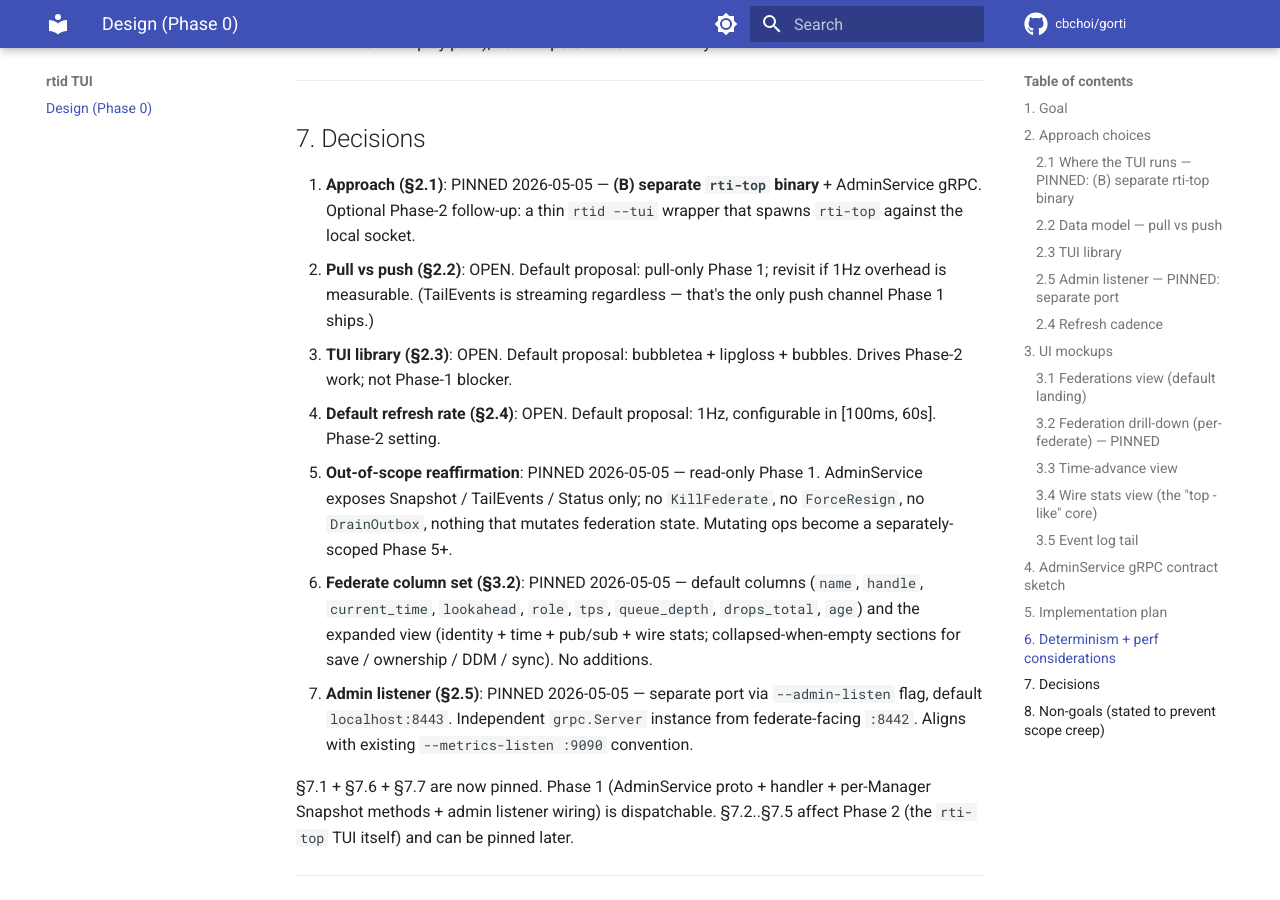
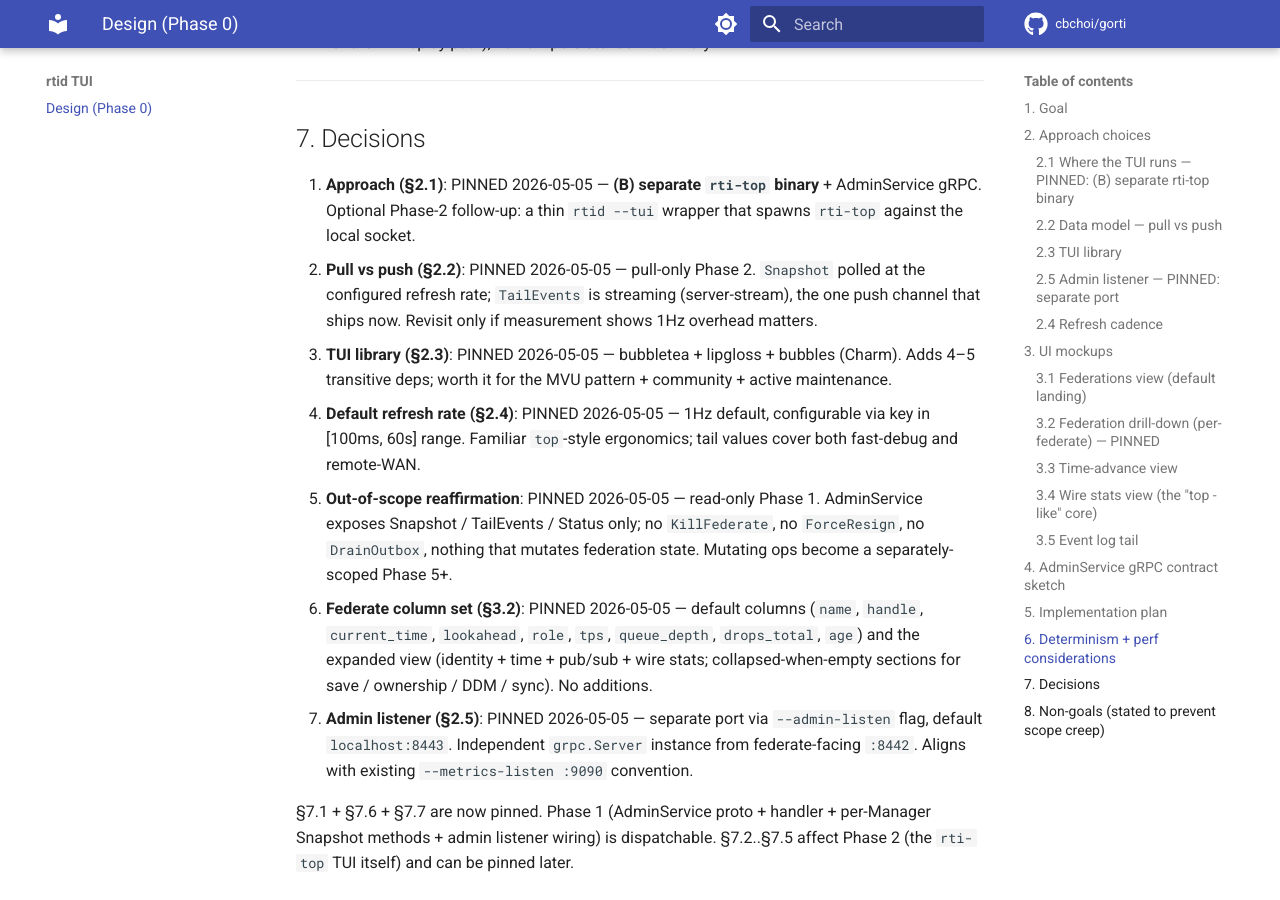
Before and after one commit to cbchoi/gorti, an MkDocs documentation site: the page built from docs/rtid-tui.md, in a window 1280 px wide and 900 px high, scrolled down 7342 px. Built offline with MkDocs 1.6.1 and Material for MkDocs 9.7.7, drawn with Linux system fonts in a browser that asks for light colours; comment, search, counter and statistics services are not loaded.

Commit message:
docs(rtid-tui): pin §7.2 §7.3 §7.4 — pull-only / bubbletea / 1Hz default
Three remaining Phase-2 decisions locked in for the rti-top
dispatch:

  §7.2 Pull vs push → PINNED pull-only. Snapshot polled at
       refresh-rate; TailEvents is server-stream (the only push
       channel that ships now).

  §7.3 TUI library → PINNED bubbletea + lipgloss + bubbles. Adds
       4-5 transitive deps; worth it for MVU + active community.

  §7.4 Refresh rate → PINNED 1Hz default, key-cycle in [100ms, 60s]
       range. Familiar top-style.

§7.5 (read-only) and §7.6 (column set) and §7.7 (admin port) plus
§7.1 (separate binary) were already pinned earlier this session.
All seven decisions are now pinned; Phase 2 (the rti-top binary
itself) is fully dispatchable.

mkdocs build --strict still clean.

Co-Authored-By: Claude Opus 4.7 (1M context) <noreply@anthropic.com>

```diff
--- a/docs/rtid-tui.md
+++ b/docs/rtid-tui.md
@@ -332,13 +332,16 @@ Manager fills in its share of the snapshot.
 1. **Approach (§2.1)**: PINNED 2026-05-05 — **(B) separate `rti-top`
    binary** + AdminService gRPC. Optional Phase-2 follow-up: a thin
    `rtid --tui` wrapper that spawns `rti-top` against the local socket.
-2. **Pull vs push (§2.2)**: OPEN. Default proposal: pull-only Phase 1;
-   revisit if 1Hz overhead is measurable. (TailEvents is streaming
-   regardless — that's the only push channel Phase 1 ships.)
-3. **TUI library (§2.3)**: OPEN. Default proposal: bubbletea +
-   lipgloss + bubbles. Drives Phase-2 work; not Phase-1 blocker.
-4. **Default refresh rate (§2.4)**: OPEN. Default proposal: 1Hz,
-   configurable in [100ms, 60s]. Phase-2 setting.
+2. **Pull vs push (§2.2)**: PINNED 2026-05-05 — pull-only Phase 2.
+   `Snapshot` polled at the configured refresh rate; `TailEvents` is
+   streaming (server-stream), the one push channel that ships now.
+   Revisit only if measurement shows 1Hz overhead matters.
+3. **TUI library (§2.3)**: PINNED 2026-05-05 — bubbletea +
+   lipgloss + bubbles (Charm). Adds 4–5 transitive deps; worth it
+   for the MVU pattern + community + active maintenance.
+4. **Default refresh rate (§2.4)**: PINNED 2026-05-05 — 1Hz default,
+   configurable via key in [100ms, 60s] range. Familiar `top`-style
+   ergonomics; tail values cover both fast-debug and remote-WAN.
 5. **Out-of-scope reaffirmation**: PINNED 2026-05-05 — read-only
    Phase 1. AdminService exposes Snapshot / TailEvents / Status
    only; no `KillFederate`, no `ForceResign`, no `DrainOutbox`,
```
